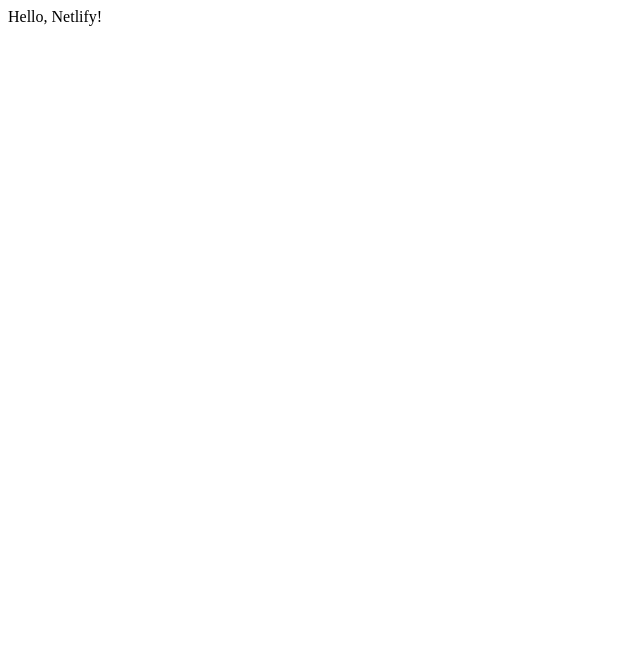
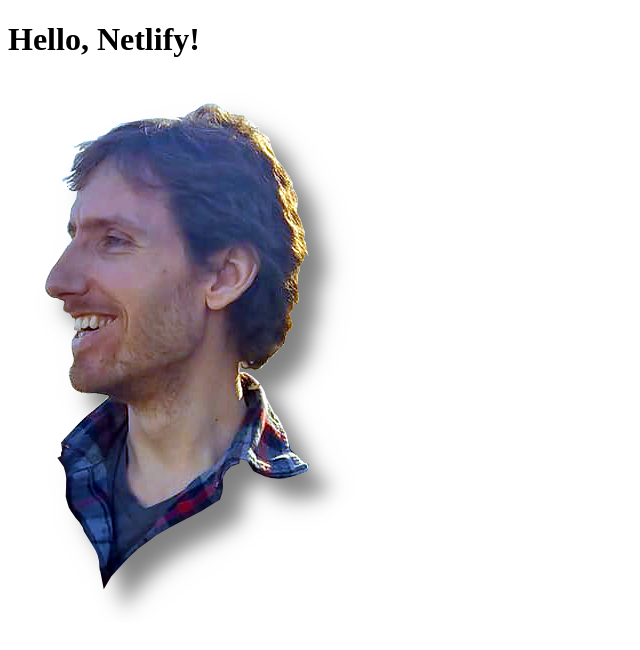
Before and after one commit to LuosRestil/Portfolio, a plain HTML site: page index.html in a window 1280 px wide. Shown: the whole page, without its empty margins (0-640 px from the left). Drawn offline with Linux system fonts and the light colour scheme.

Commit message:
Testing to make sure updates to files deploy to Netlify

```diff
--- a/index.html
+++ b/index.html
@@ -7,6 +7,7 @@
     <title>Brian Smith Portfolio</title>
   </head>
   <body>
-    Hello, Netlify!
+    <h1>Hello, Netlify!</h1>
+    <img src="./images/meColorShadow2.png" />
   </body>
 </html>
```
Also changed, not shown: images/meColorShadow2.png (added).
